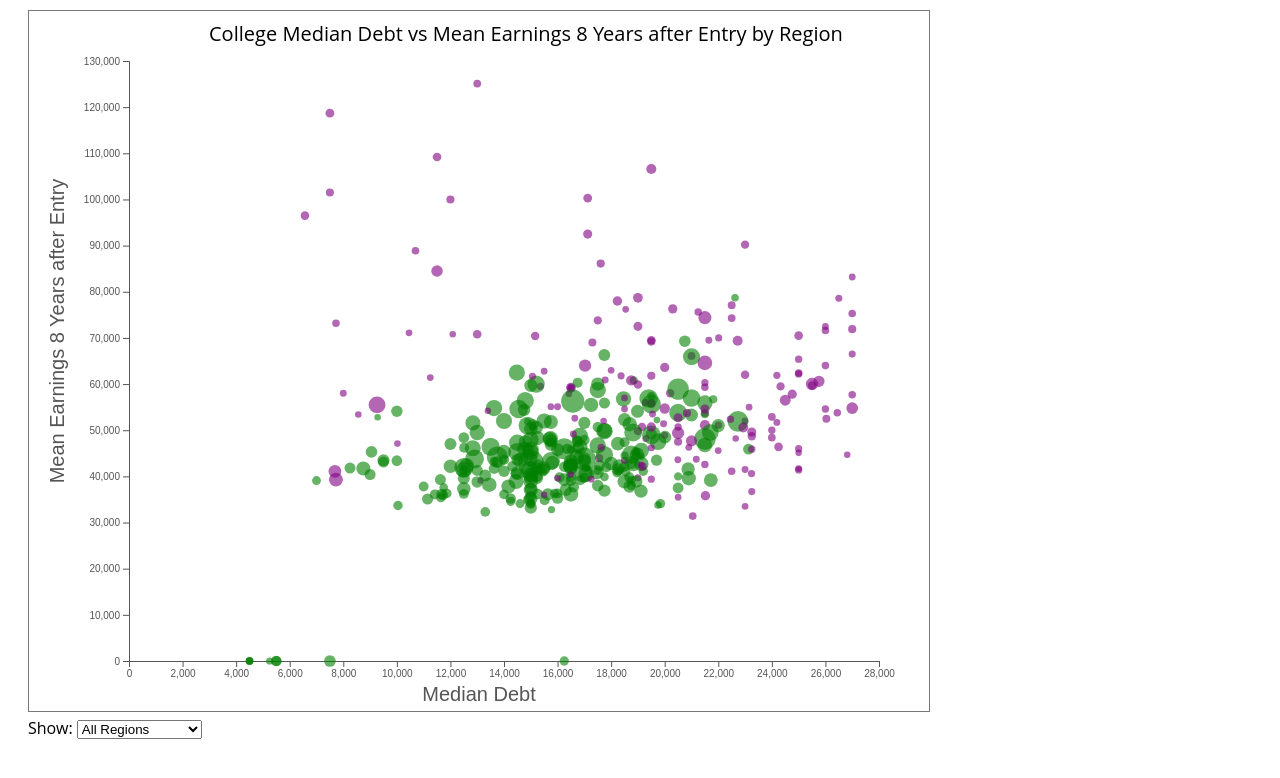
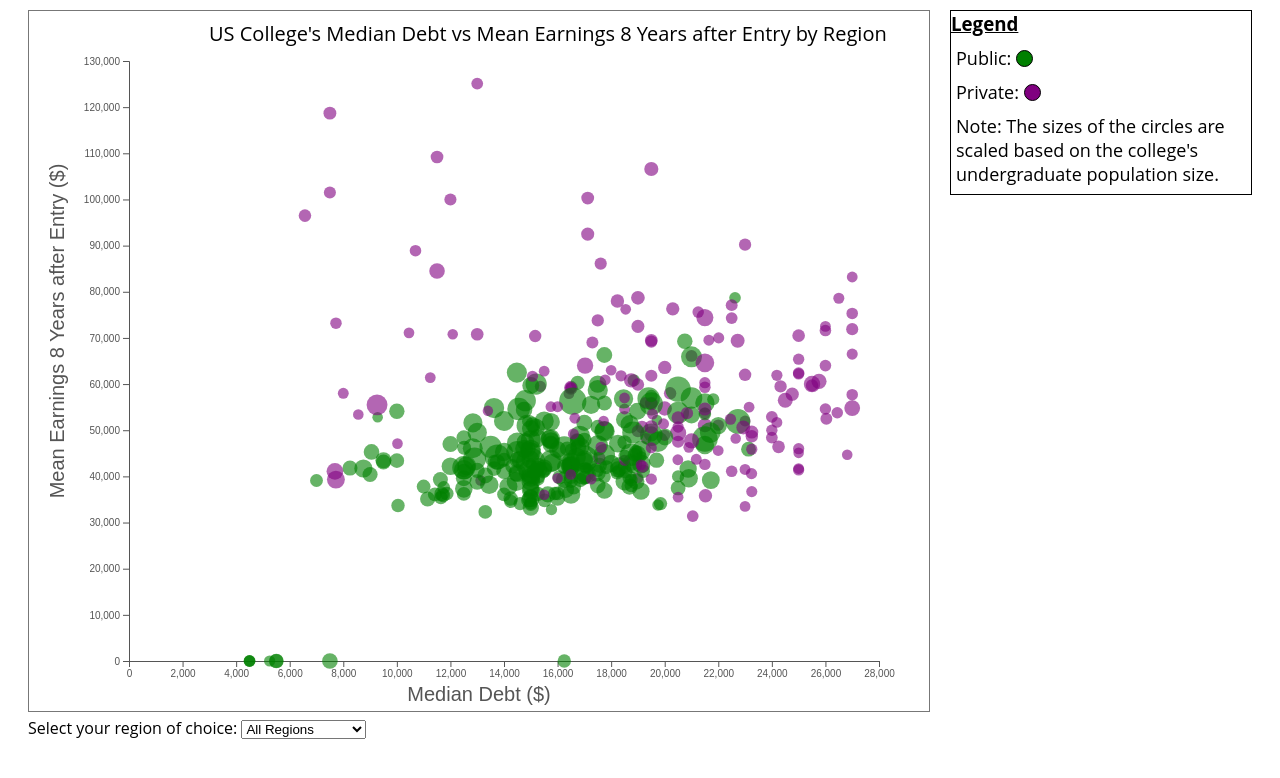
Before and after one commit to husnajakeer/UniFinder, a plain HTML site: page index.html in a window 1280 px wide. Drawn offline with nearby package versions, Linux system fonts and the light colour scheme.

Commit message:
Finished legend and updated axes labels

```diff
--- a/index.html
+++ b/index.html
@@ -7,10 +7,11 @@
 </head>
 <body>
     <div id="main">
+        <div class = "chart-container">
             <svg width="900" height="700" style="border: 1px solid #777;">
             </svg>
             <div>
-            <label for="selectRegion">Show: </label>
+                <label for="selectRegion">Select your region of choice: </label>
                 <select class="dropdown" id="selectRegion" onchange="onRegionChange()">
                     <option selected value="all-regions">All Regions</option>
                     <option value="Far West">Far West</option>
@@ -25,6 +26,21 @@
                 </select>
             </div>
         </div>
+        <div id = "legend">
+            <h3><u>Legend</u></h3>
+            <div class="legend-item">
+                <div class="legend-text">Public:</div>
+                <div class="legend-circle" style="background-color: green;"></div>
+            </div>
+            <div class="legend-item">
+                <div class="legend-text">Private:</div>
+                <div class="legend-circle" style="background-color: purple;"></div>
+            </div>
+            <div class="legend-item">
+                <div class="legend-text">Note: The sizes of the circles are scaled based on the college's undergraduate population size.</div>
+            </div>
+        </div>
+    </div>
 </body>
 <script src="https://d3js.org/d3.v5.min.js"></script>
 <script src="./main.js"></script>
--- a/main.js
+++ b/main.js
@@ -50,7 +50,7 @@ d3.csv('colleges.csv').then(function(data) {
 
     populationScale = d3.scaleLinear()
         .domain([0, 51000])
-        .range([3, 13]);
+        .range([5, 15]);
 
     // good
     xAxis = d3.axisBottom(debtScale);
@@ -66,7 +66,7 @@ d3.csv('colleges.csv').then(function(data) {
         .attr("x", 450)
         .attr("y", 690)
         .style("font-size", "20px")
-        .text("Median Debt");
+        .text("Median Debt ($)");
 
     svg.append("g")
         .attr("class", "y axis")
@@ -79,11 +79,11 @@ d3.csv('colleges.csv').then(function(data) {
         .attr("y", 225)
         .attr("transform", "translate(-190, 460)rotate(-90)")
         .style("font-size", "20px")
-        .text("Mean Earnings 8 Years after Entry");
+        .text("Mean Earnings 8 Years after Entry ($)");
 
     svg.append("text")
         .attr("transform", 'translate(180, 30)')
-        .text("College Median Debt vs Mean Earnings 8 Years after Entry by Region")
+        .text("US College's Median Debt vs Mean Earnings 8 Years after Entry by Region")
         .style("font-size", "20px");
 
     filterRegions('all-regions');
--- a/style.css
+++ b/style.css
@@ -4,6 +4,39 @@ body {
 
 #main {
     margin: 10px 20px;
+    display: flex;
+    align-items: flex-start;
+    gap: 20px;
+}
+
+#legend {
+    border: 1px solid #000;
+    padding-right: 10px;
+    padding-top: 10;
+    padding-bottom: 3px;
+}
+
+#legend h3 {
+    margin: 0;
+}
+
+.legend-item {
+    display: flex;
+    align-items: center;
+    margin-top: 10px;
+    font-size: 18px;
+    margin-bottom: 5px;
+}
+.legend-text {
+    margin-left: 5px;
+}
+
+.legend-circle {
+    width: 15px;
+    height: 15px;
+    margin-left: 5px;
+    border: 1px solid #000;
+    border-radius: 50%;
 }
 
 text.label {
```
Lines whose indentation alone changed are shown as unchanged.
